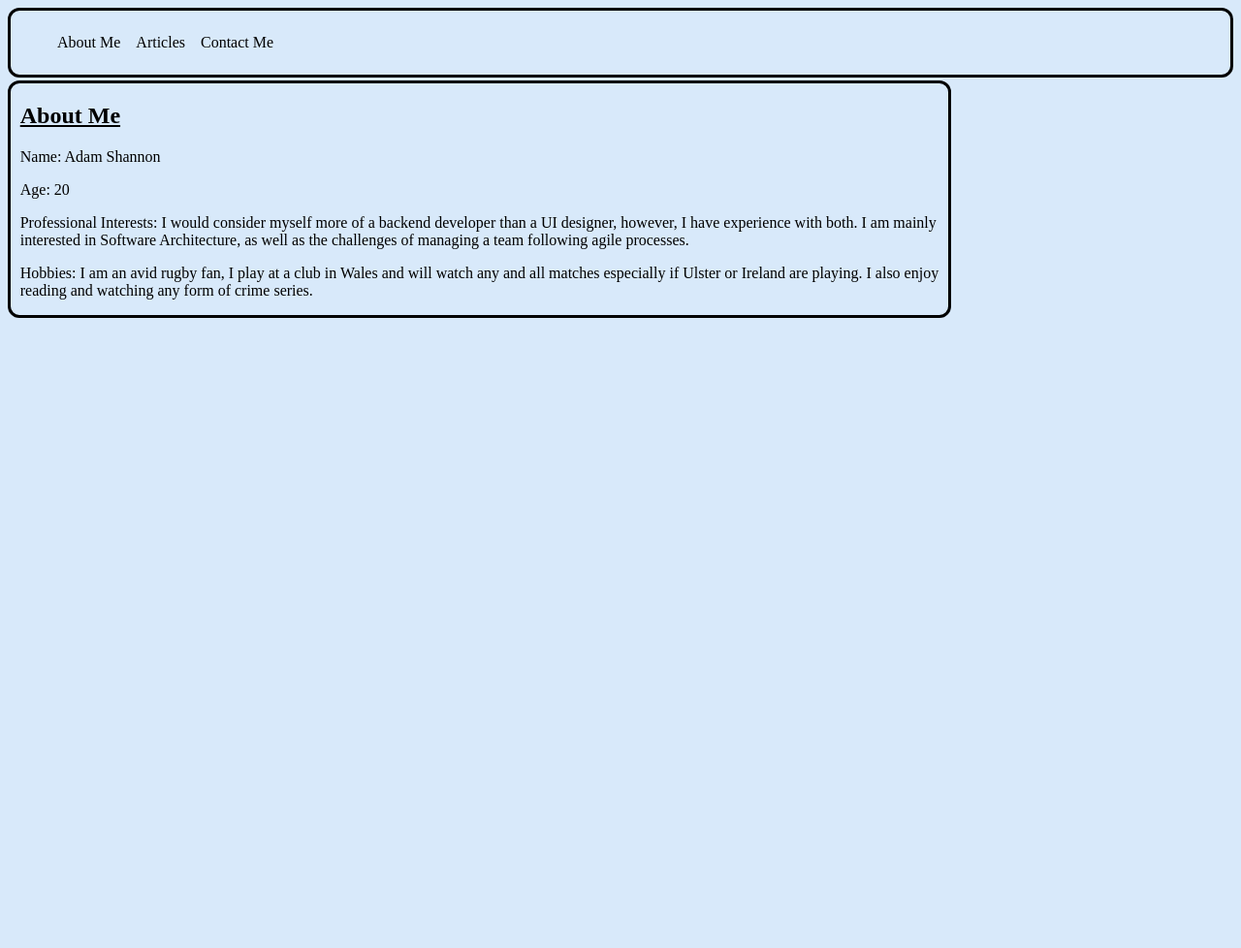
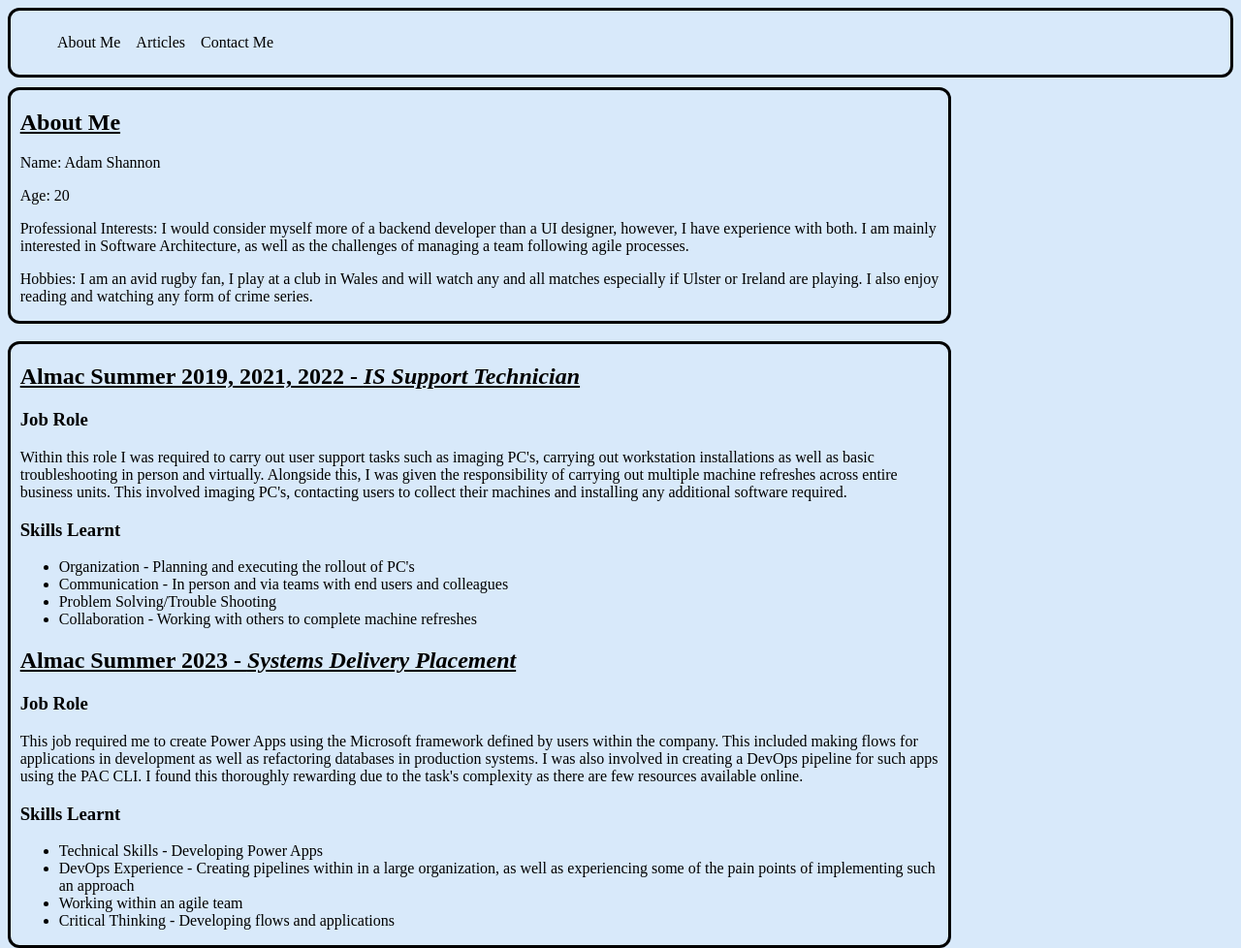
Before and after one commit to adam08shannon/adam08shannon.github.io, a plain HTML site: page index.html in a window 1280 px wide. Shown: the whole page at 97% size. Before the commit the page ends 800 px from the top, so only its background shows below. Drawn offline with Linux system fonts and the light colour scheme.

Commit message:
Added work experience

```diff
--- a/index.html
+++ b/index.html
@@ -29,6 +29,46 @@
                 especially if Ulster or Ireland are playing. I also enjoy reading and watching any form of crime series.
             </p>
         </div>
+
+        <br>
+
+        <div class="experience">
+            <h2>Almac Summer 2019, 2021, 2022 - <i>IS Support Technician</i></h2>
+            <h3>Job Role</h3>
+            <p>
+                Within this role I was required to carry out user support tasks such as imaging PC's,
+                carrying out workstation installations as well as basic troubleshooting in person and
+                virtually. Alongside this, I was given the responsibility of carrying out multiple machine
+                refreshes across entire business units. This involved imaging PC's, contacting users
+                to collect their machines and installing any additional software required.
+            </p>
+            <h3>Skills Learnt</h3>
+            <ul>
+                <li>Organization - Planning and executing the rollout of PC's</li>
+                <li>Communication - In person and via teams with end users and colleagues</li>
+                <li>Problem Solving/Trouble Shooting</li>
+                <li>Collaboration - Working with others to complete machine refreshes</li>
+            </ul>
+            <h2>Almac Summer 2023 - <i>Systems Delivery Placement</i></h2>
+            <h3>Job Role</h3>
+            <p>
+                This job required me to create Power Apps using the Microsoft framework defined by users
+                within the company. This included making flows for applications in development as well
+                as refactoring databases in production systems. I was also involved in creating a DevOps
+                pipeline for such apps using the PAC CLI. I found this thoroughly rewarding due to the
+                task's complexity as there are few resources available online.
+            </p>
+            <h3>Skills Learnt</h3>
+            <ul>
+                <li>Technical Skills - Developing Power Apps</li>
+                <li>
+                    DevOps Experience - Creating pipelines within in a large organization, as well as experiencing
+                    some of the pain points of implementing such an approach
+                </li>
+                <li>Working within an agile team</li>
+                <li>Critical Thinking - Developing flows and applications</li>
+            </ul>
+        </div>
     </section>
 </body>
 </html>
```
